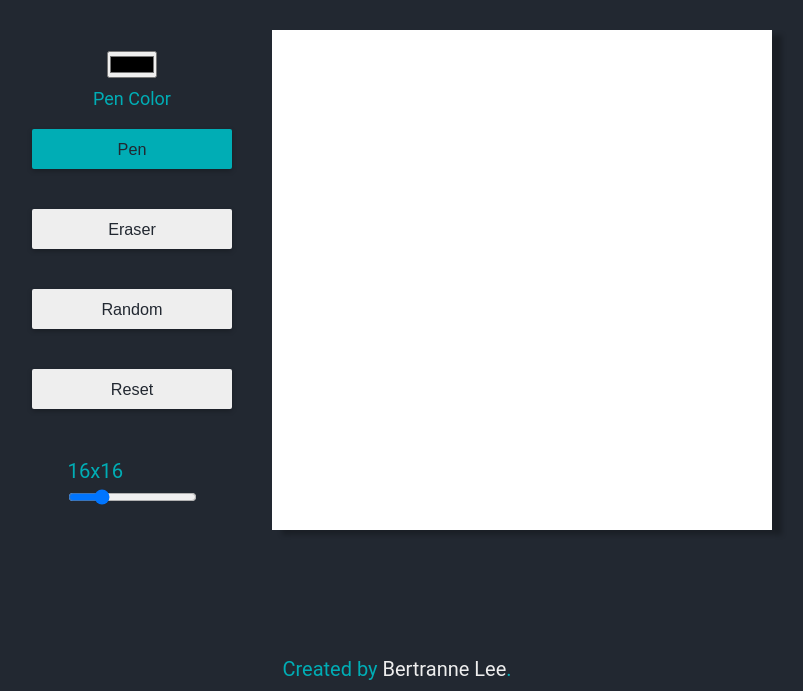
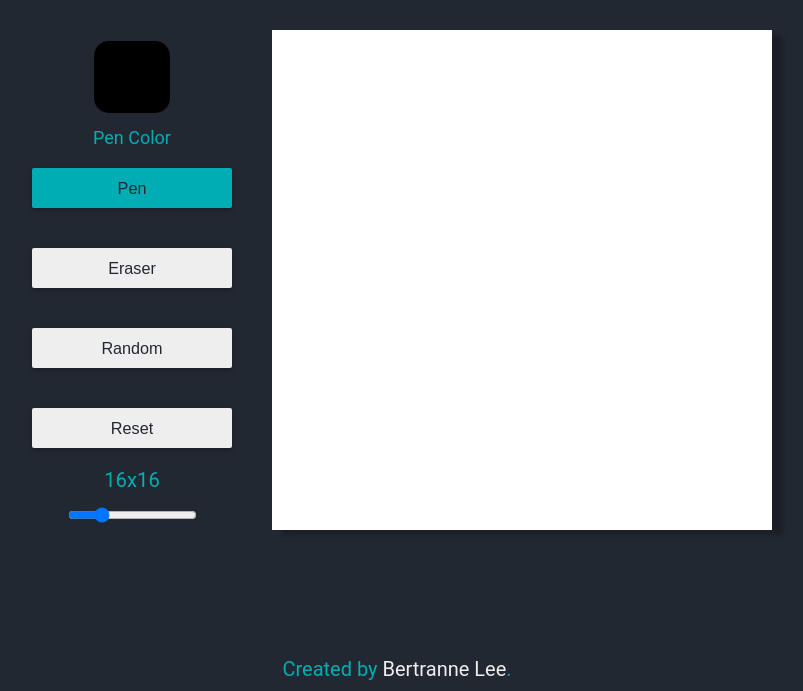
Before and after one commit to bertrainn/Etch-A-Sketch, a plain HTML site: page index.html in a window 1280 px wide. Shown: the part 109-800 px from the top of the page, without its empty margins (243-1046 px from the left). Drawn offline with Linux system fonts and the light colour scheme.

Commit message:
updated style.css (color input and general formatting)

```diff
--- a/style.css
+++ b/style.css
@@ -48,12 +48,19 @@ body {
     flex-direction: column;
     align-items: center;
     justify-content:center;
-    gap: 30px;
 }
 
 .button_container {
     display: flex;
     flex-direction: column;
+}
+
+.slider_container {
+    display: flex;
+    flex-direction: column;
+    justify-content: center;
+    align-items: center;
+    gap: 10px;
 }
 
 .slider_text {
@@ -114,6 +121,21 @@ a:hover, a:focus {
     background-color: var(--main_accent);
 }
 
+#color_input {
+    -webkit-appearance: none;
+    -moz-appearance: none;
+    width: 80px;
+    height: 80px;
+    background-color:transparent;
+    border: none;
+    cursor: pointer;
+}
+
+#color_input::-webkit-color-swatch {
+    border-radius: 15px;
+    border: none;
+}
+
 @media (min-width: 768px) {
     .flex-container {
         flex-direction: row;
```
